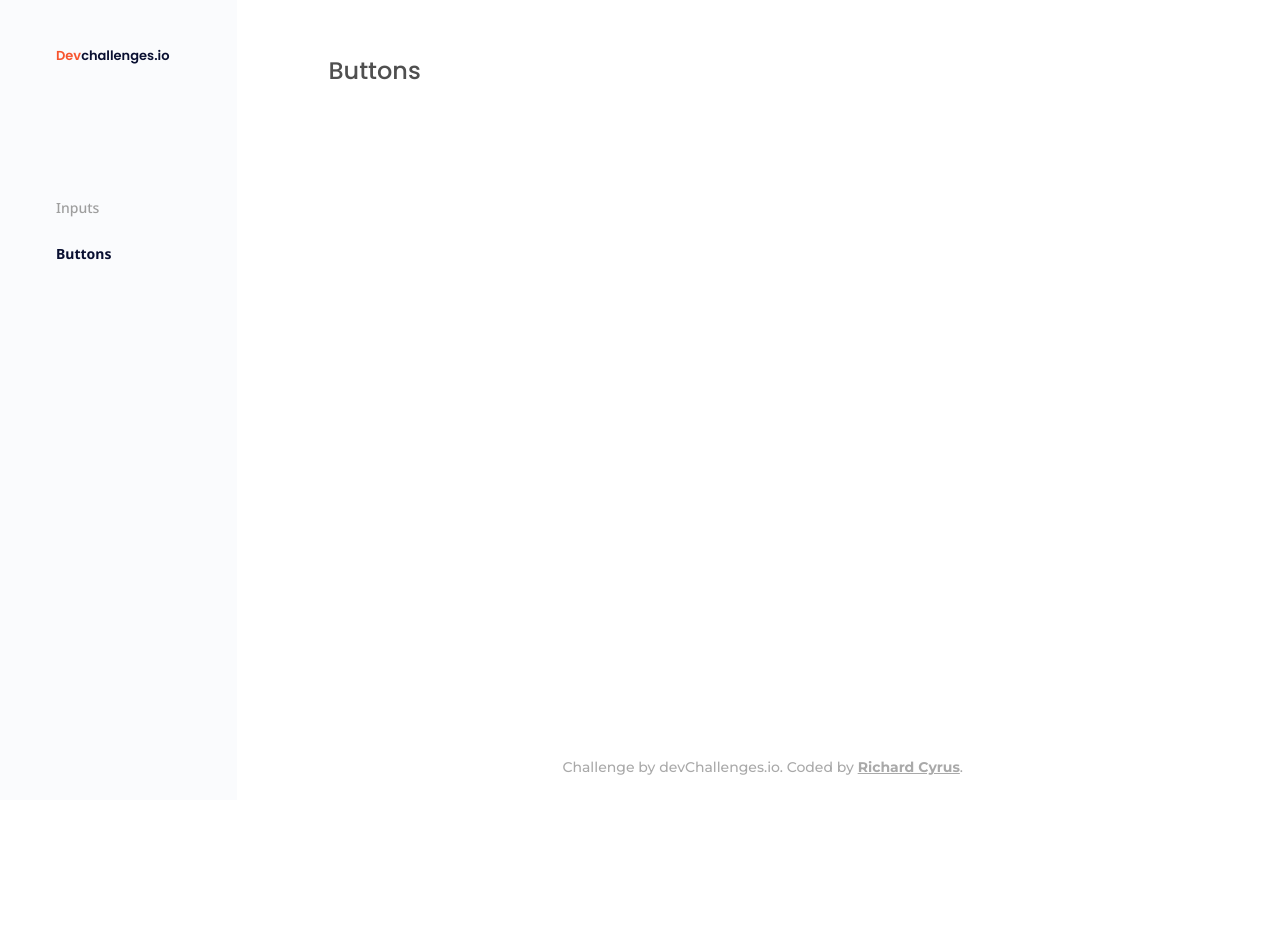
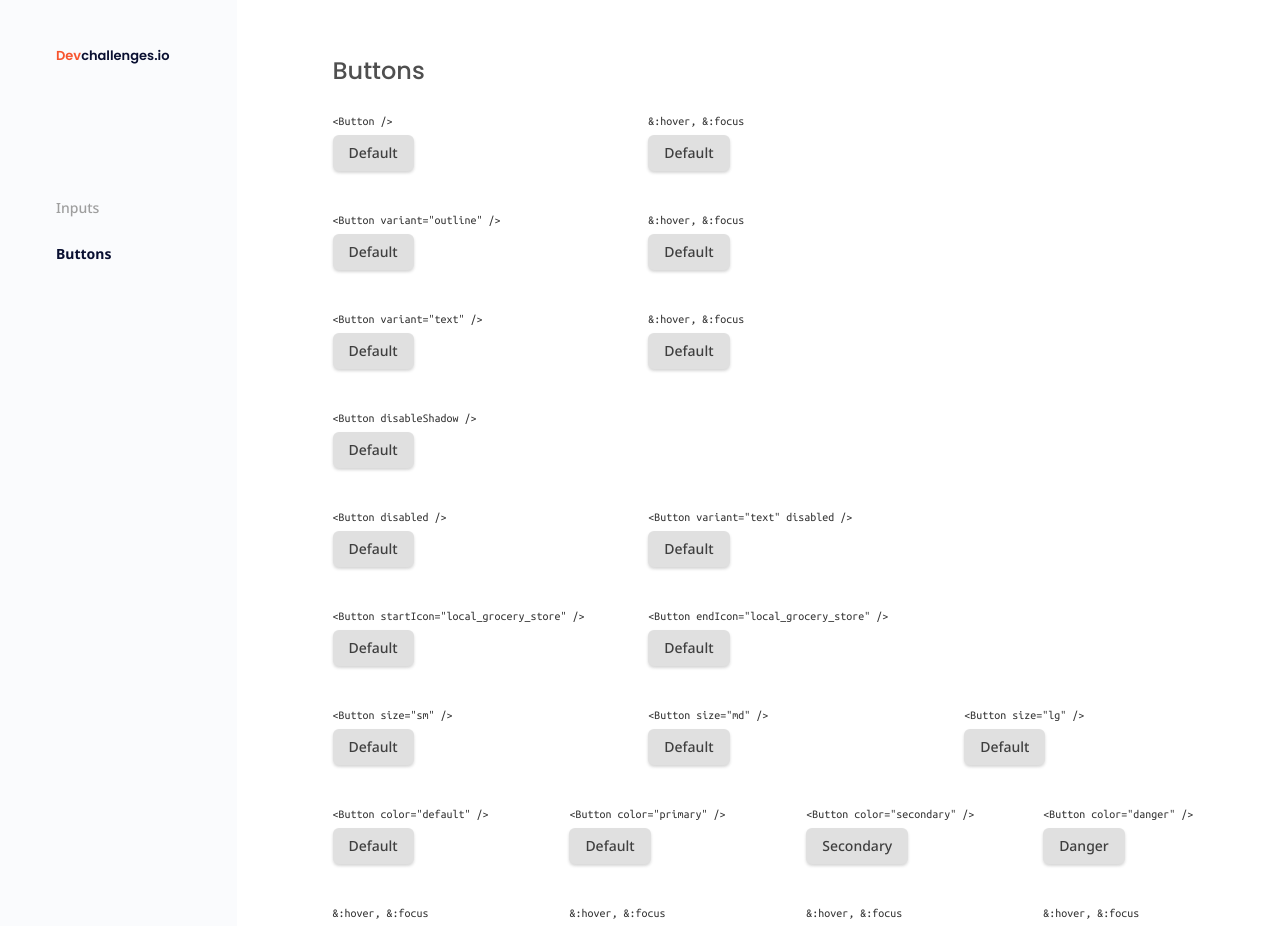
Before and after one commit to richardcyrus/devchallenges-button-component, a React (Vite) app: page / in a window 1280 px wide. Shown: the top 926 px of the page. Before the commit the page ends 800 px from the top, so only its background shows below. Built offline with nearby package versions, Linux system fonts and the light colour scheme.

Commit message:
feat: layout example buttons

```diff
--- a/src/App.tsx
+++ b/src/App.tsx
@@ -1,3 +1,5 @@
+import Button from './components/Button'
+
 function App() {
   return (
     <div className="container">
@@ -23,6 +25,140 @@ function App() {
       <section className="content">
         <div className="main">
           <h2 className="section-title">Buttons</h2>
+          <div className="examples">
+            <div className="row">
+              <div className="example">
+                <p className="element-heading">&lt;Button /&gt;</p>
+                <Button />
+              </div>
+              <div className="example">
+                <p className="element-heading">&amp;:hover, &amp;:focus</p>
+                <Button />
+              </div>
+            </div>
+            <div className="row">
+              <div className="example">
+                <p className="element-heading">
+                  &lt;Button variant="outline" /&gt;
+                </p>
+                <Button />
+              </div>
+              <div className="example">
+                <p className="element-heading">&amp;:hover, &amp;:focus</p>
+                <Button />
+              </div>
+            </div>
+            <div className="row">
+              <div className="example">
+                <p className="element-heading">
+                  &lt;Button variant="text" /&gt;
+                </p>
+                <Button />
+              </div>
+              <div className="example">
+                <p className="element-heading">&amp;:hover, &amp;:focus</p>
+                <Button />
+              </div>
+            </div>
+            <div className="row">
+              <div className="example">
+                <p className="element-heading">
+                  &lt;Button disableShadow /&gt;
+                </p>
+                <Button />
+              </div>
+            </div>
+            <div className="row">
+              <div className="example">
+                <p className="element-heading">&lt;Button disabled /&gt;</p>
+                <Button />
+              </div>
+              <div className="example">
+                <p className="element-heading">
+                  &lt;Button variant="text" disabled /&gt;
+                </p>
+                <Button />
+              </div>
+            </div>
+            <div className="row">
+              <div className="example">
+                <p className="element-heading">
+                  &lt;Button startIcon="local_grocery_store" /&gt;
+                </p>
+                <Button />
+              </div>
+              <div className="example">
+                <p className="element-heading">
+                  &lt;Button endIcon="local_grocery_store" /&gt;
+                </p>
+                <Button />
+              </div>
+            </div>
+            <div className="row">
+              <div className="example">
+                <p className="element-heading">&lt;Button size="sm" /&gt;</p>
+                <Button />
+              </div>
+              <div className="example">
+                <p className="element-heading">&lt;Button size="md" /&gt;</p>
+                <Button />
+              </div>
+              <div className="example">
+                <p className="element-heading">&lt;Button size="lg" /&gt;</p>
+                <Button />
+              </div>
+            </div>
+            <div className="row">
+              <div className="column">
+                <div className="example">
+                  <p className="element-heading">
+                    &lt;Button color="default" /&gt;
+                  </p>
+                  <Button />
+                </div>
+                <div className="example">
+                  <p className="element-heading">&amp;:hover, &amp;:focus</p>
+                  <Button />
+                </div>
+              </div>
+              <div className="column">
+                <div className="example">
+                  <p className="element-heading">
+                    &lt;Button color="primary" /&gt;
+                  </p>
+                  <Button />
+                </div>
+                <div className="example">
+                  <p className="element-heading">&amp;:hover, &amp;:focus</p>
+                  <Button />
+                </div>
+              </div>
+              <div className="column">
+                <div className="example">
+                  <p className="element-heading">
+                    &lt;Button color="secondary" /&gt;
+                  </p>
+                  <Button>Secondary</Button>
+                </div>
+                <div className="example">
+                  <p className="element-heading">&amp;:hover, &amp;:focus</p>
+                  <Button>Secondary</Button>
+                </div>
+              </div>
+              <div className="column">
+                <div className="example">
+                  <p className="element-heading">
+                    &lt;Button color="danger" /&gt;
+                  </p>
+                  <Button>Danger</Button>
+                </div>
+                <div className="example">
+                  <p className="element-heading">&amp;:hover, &amp;:focus</p>
+                  <Button>Danger</Button>
+                </div>
+              </div>
+            </div>
+          </div>
         </div>
         <footer>
           <div className="attribution">
--- a/src/index.css
+++ b/src/index.css
@@ -50,6 +50,7 @@
   margin-inline-start: 5.1875em;
   min-height: 100%;
   overflow: auto;
+  padding-inline-start: 0.25em;
 }
 
 footer {
@@ -160,4 +161,39 @@ footer {
   font-weight: var(--font-weight-medium);
   line-height: 2.25rem;
 }
+
+.examples {
+  margin-block-start: 1.75em;
+}
+
+.row {
+  display: grid;
+  grid-template-columns: repeat(3, minmax(max-content, 1fr));
+}
+
+.row:nth-child(8) {
+  grid-template-columns: repeat(4, minmax(max-content, 1fr));
+}
+
+.row:not(:first-of-type) {
+  margin-block-start: 2.8125em;
+}
+
+.column {
+  display: flex;
+  flex-direction: column;
+
+  .example:not(:first-child) {
+    margin-block-start: 2.8125em;
+  }
+}
+
+.element-heading {
+  color: var(--color-text);
+  font-family: var(--font-family-ubuntu-mono);
+  font-size: 0.75rem;
+  font-weight: var(--font-weight-regular);
+  line-height: 0.75;
+  padding-block-end: 0.75em;
+}
 /* #endregion Content Area */
```
